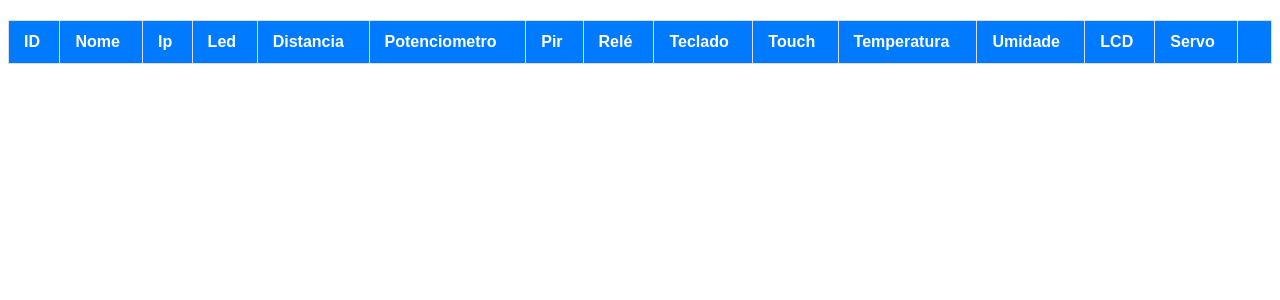
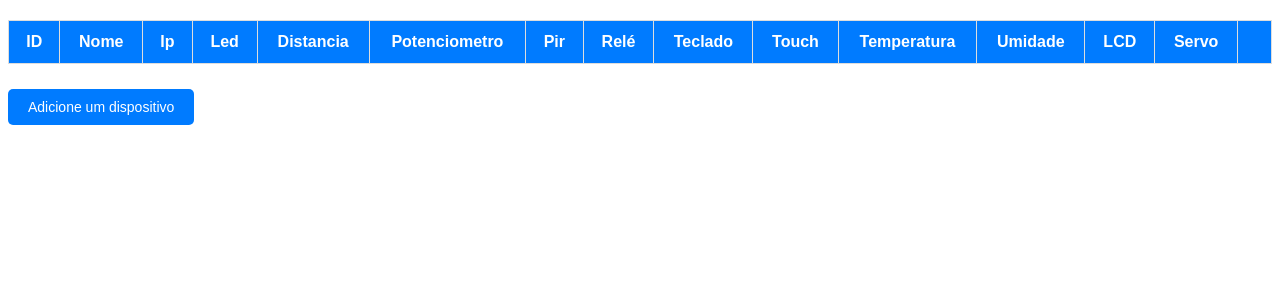
Before and after one commit to rafaelleeto/arduino-com-mysql-e-flask, a Flask app: page / in a window 1280 px wide. Shown: the top 300 px of the page. Run offline with Flask 3, Linux system fonts and the light colour scheme; data that the repository does not hold is empty.

Commit message:
Add files via upload

```diff
--- a/app.py
+++ b/app.py
@@ -9,7 +9,6 @@ LED = 1
 def index():
     if request.method == "GET":
         iot = database.pegar_tabela()
-        print(iot)
         return render_template("dispositivo.html",iot=iot)
 
 @app.route("/alterar_dispositivo/<id>", methods = ["GET", "POST"])
@@ -27,5 +26,16 @@ def alterar(id):
     database.atualizar_valores(id, nome, ip, led, rele, lcd, servo)
     return redirect("/")
 
+@app.route("/adicionar_dispositivo", methods = ["GET","POST"])
+def adicionar_dispositivo():
+    if request.method == "GET":
+        return render_template("adicionar.html")
+
+    nome = request.form["nome"]
+    ip = request.form["ip"]
+    database.adicionar_dispositivo(nome,ip)
+    return redirect("/")
+
+
 if __name__== "__main__":
     app.run(debug=True)
--- a/database.py
+++ b/database.py
@@ -26,3 +26,10 @@ def pegar_dispositivo(id):
     cursor = conexao.cursor(buffered=True)
     cursor.execute("""SELECT * FROM iot WHERE id=%s """,(id,))
     return cursor.fetchone()
+
+def adicionar_dispositivo(nome,ip):
+    conexao = conectar_banco()
+    cursor = conexao.cursor(buffered=True)
+    cursor.execute("""INSERT INTO iot (nome,ip) VALUES (%s,%s)""",(nome,ip))
+    conexao.commit()
+    cursor.close()
--- a/static/styles.css
+++ b/static/styles.css
@@ -1,8 +1,13 @@
+*{
+    font-family: Arial, sans-serif; /* Definindo a fonte */
+
+}
 table {
     width: 100%;
     border-collapse: collapse; /* Remove o espaço entre as células */
     margin: 20px 0;
     font-family: Arial, sans-serif; /* Definindo a fonte */
+    text-align: center;
 }
 
 /* Estilo para os cabeçalhos da tabela */
@@ -12,6 +17,7 @@ th {
     text-align: left; /* Alinha o texto à esquerda */
     padding: 12px 15px; /* Espaçamento interno nos cabeçalhos */
     font-size: 16px;
+    text-align: center;
 }
 
 /* Estilo para as células da tabela */
@@ -20,6 +26,7 @@ td {
     padding: 12px 15px; /* Espaçamento interno nas células */
     text-align: left; /* Alinha o texto à esquerda */
     font-size: 14px;
+    text-align: center;
 }
 
 /* Efeito de hover nas linhas da tabela */
@@ -62,7 +69,7 @@ ul li {
 }
 
 /* Estilo dos links */
-ul a {
+a {
     text-decoration: none; /* Remove o sublinhado */
     color: #fff; /* Cor do texto */
     font-size: 18px;
@@ -70,22 +77,23 @@ ul a {
     display: block;
     border-radius: 5px; /* Bordas arredondadas nos links */
     transition: background-color 0.3s ease, color 0.3s ease; /* Efeito de transição */
+
 }
 
 /* Efeito de hover (passar o mouse) */
-ul a:hover {
+a:hover {
     background-color: #007bff; /* Cor de fundo ao passar o mouse */
     color: #fff; /* Cor do texto ao passar o mouse */
 }
 
 /* Efeito de foco (quando o link está em foco) */
-ul a:focus {
+a:focus {
     outline: none; /* Remove o contorno padrão */
     box-shadow: 0 0 5px #007bff; /* Adiciona um brilho ao redor do link */
 }
 
 /* Estilo para os links dentro da tabela (como botões) */
-table a {
+a {
     display: inline-block; /* Para que o link tenha o comportamento de um botão */
     padding: 10px 20px; /* Espaçamento interno */
     margin: 5px 0; /* Margem para dar espaçamento entre os links */
@@ -99,19 +107,19 @@ table a {
 }
 
 /* Efeito de hover (passar o mouse) */
-table a:hover {
+a:hover {
     background-color: #0056b3; /* Cor de fundo azul mais escuro */
     transform: translateY(-2px); /* Levanta o botão um pouco */
 }
 
 /* Efeito de focus (quando o link está em foco) */
-table a:focus {
+a:focus {
     outline: none; /* Remove o contorno padrão */
     box-shadow: 0 0 5px #007bff; /* Brilho ao redor do link */
 }
 
 /* Efeito de clique */
-table a:active {
+a:active {
     transform: translateY(1px); /* Quando clicar, o botão vai para baixo */
 }
 
--- a/templates/alterar.html
+++ b/templates/alterar.html
@@ -3,7 +3,7 @@
 <head>
     <meta charset="UTF-8">
     <meta name="viewport" content="width=device-width, initial-scale=1.0">
-    <title></title>
+    <title>Alteração de dispositivo</title>
     <link rel="stylesheet" href="/static/styles.css">
 
 </head>
--- a/templates/dispositivo.html
+++ b/templates/dispositivo.html
@@ -3,8 +3,9 @@
 <head>
     <meta charset="UTF-8">
     <meta name="viewport" content="width=device-width, initial-scale=1.0">
-    <title>Ligar/Desligar LEDS</title>
+    <title>MENU de dispositivos</title>
     <link rel="stylesheet" href="/static/styles.css">
+
 </head>
 <body>
 <body>
@@ -36,13 +37,13 @@
                 <td>{{dispositivo[0]}}</td>
                 <td>{{dispositivo[1]}}</td>
                 <td>{{dispositivo[2]}}</td>
-                <td>{{dispositivo[3]}}</td>
+                <td>{% if dispositivo[3]== 1 %}🟩{% endif %} {% if dispositivo[3]== 0 %}🟥{% endif %} </td>
                 <td>{{dispositivo[4]}}</td>
                 <td>{{dispositivo[5]}}</td>
-                <td>{{dispositivo[6]}}</td>
-                <td>{{dispositivo[7]}}</td>
+                <td>{% if dispositivo[6]== 1 %}🟩{% endif %} {% if dispositivo[6]== 0 %}🟥{% endif %} </td>
+                <td>{% if dispositivo[7]== 1 %}🟩{% endif %} {% if dispositivo[7]== 0 %}🟥{% endif %} </td>
                 <td>{{dispositivo[8]}}</td>
-                <td>{{dispositivo[9]}}</td>
+                <td>{% if dispositivo[9]== 1 %}🟩{% endif %} {% if dispositivo[9]== 0 %}🟥{% endif %} </td>
                 <td>{{dispositivo[10]}}</td>
                 <td>{{dispositivo[11]}}</td>
                 <td>{{dispositivo[12]}}</td>
@@ -52,6 +53,7 @@
             {% endfor %}
         </tbody>
     </table>
+    <a href="/adicionar_dispositivo">Adicione um dispositivo </a>
 
 </body>
 </html>
```
Also changed, not shown: templates/adicionar.html (added, +22 -0 lines).
